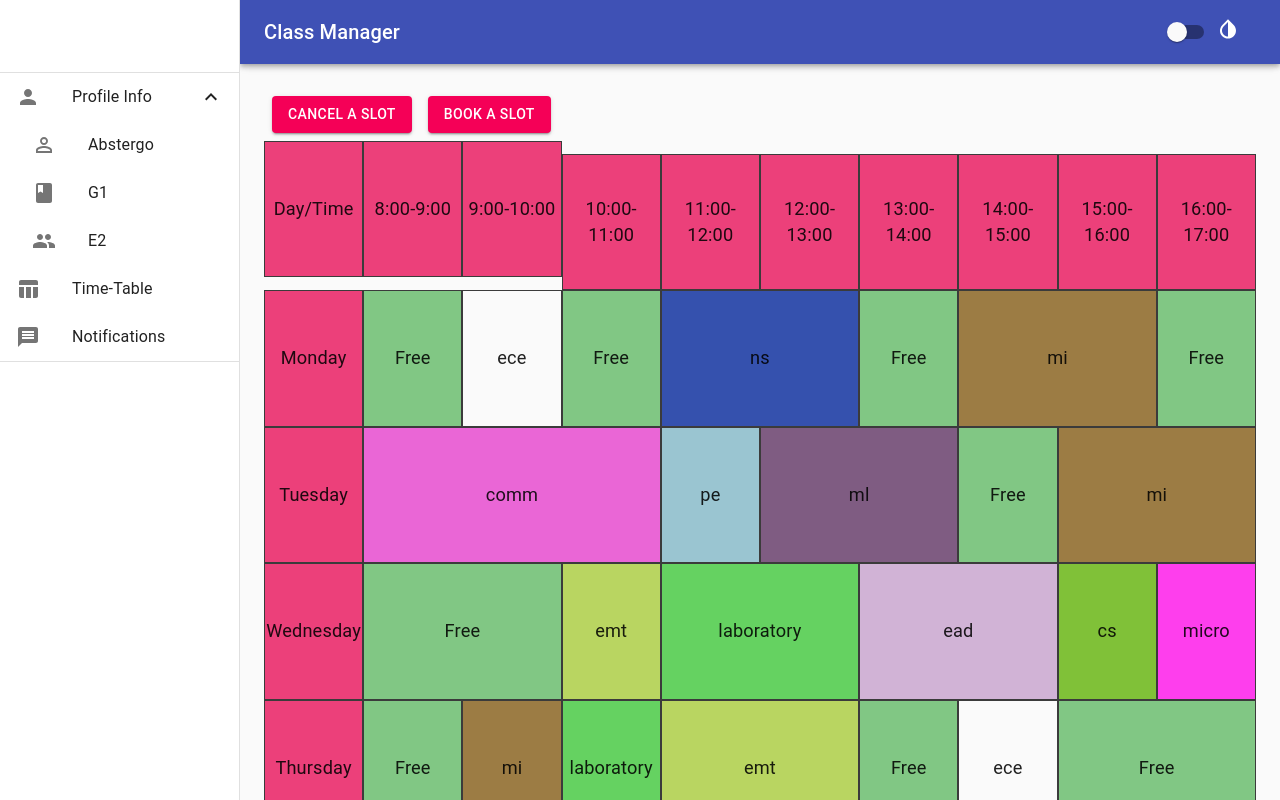
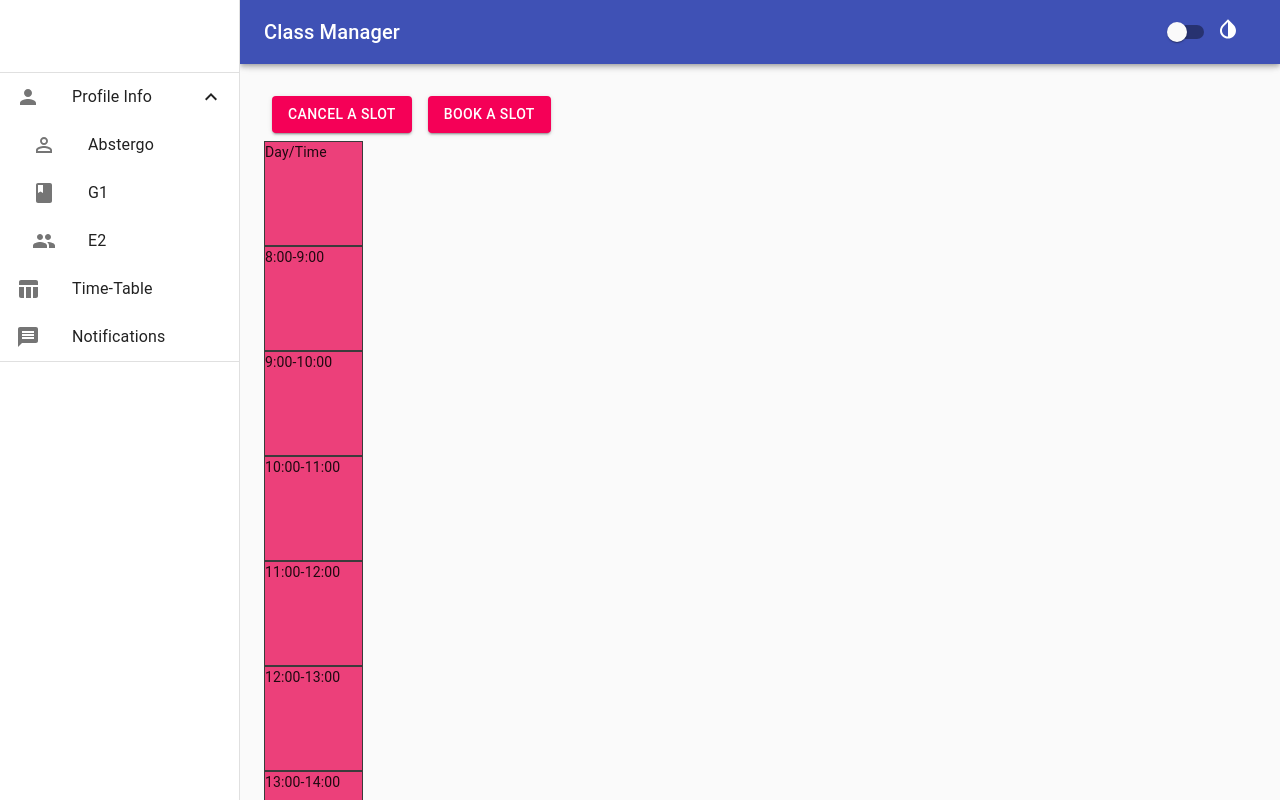
Before and after one commit to codingsamurai-10/class-manager-frontend, a React (Create React App) app: page / in a window 1280 px wide. Shown: the top 800 px of the page. Built offline with nearby package versions, Linux system fonts and the light colour scheme.

Commit message:
Simplified styling

```diff
--- a/src/App.css
+++ b/src/App.css
@@ -2,16 +2,7 @@
     box-sizing: border-box;
 }
 
-.time-table-row {
-    font-size: 1.3em;
-    position: relative;
-}
-
 .time-table-cell {
-    text-align: center;
-    display: inline-flex;
-    justify-content: space-around;
-    align-items: center;
     border: 1px solid #3b3b3b;
     height: 7.5em;
 }
```
